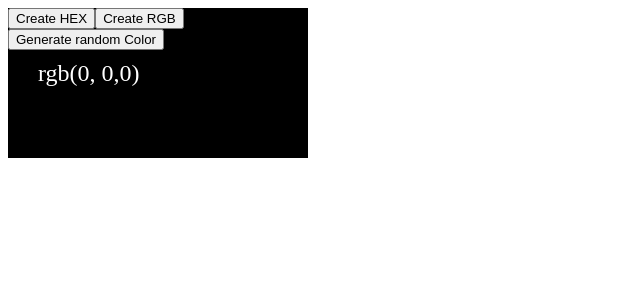
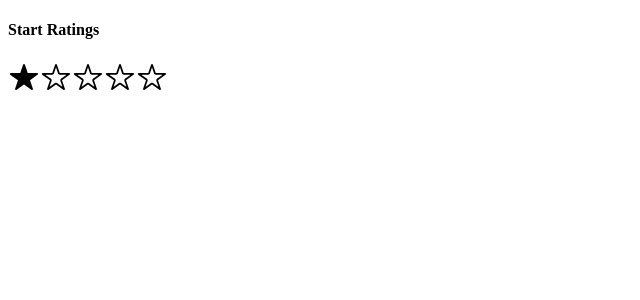
Before and after one commit to JGCZE/Accordion, a React (Vite) app: page / in a window 1280 px wide. Shown: the top 300 px of the page, without its empty margins (0-640 px from the left). Built offline with nearby package versions, Linux system fonts and the light colour scheme.

Commit message:
final stars rating

```diff
--- a/package.json
+++ b/package.json
@@ -11,7 +11,8 @@
   },
   "dependencies": {
     "react": "^18.2.0",
-    "react-dom": "^18.2.0"
+    "react-dom": "^18.2.0",
+    "react-icons": "^5.0.1"
   },
   "devDependencies": {
     "@types/react": "^18.2.55",
--- a/src/App.jsx
+++ b/src/App.jsx
@@ -1,13 +1,15 @@
 import './App.css'
 import Accordian from './components/accordion'
 import RandomColor from './components/random-color'
+import StarsRating from './components/starsRatings'
 
 function App() {
 
   return (
     <>
-     {/* <Accordian /> */}
-     <RandomColor />
+      {/* <Accordian /> */}
+      {/*  <RandomColor /> */}
+      <StarsRating />
     </>
   )
 }
--- /dev/null
+++ b/src/components/starsRatings/index.jsx
@@ -0,0 +1,42 @@
+import { useState } from "react";
+import { IoIosStarOutline } from "react-icons/io";
+import { IoIosStar } from "react-icons/io";
+import './styles.css'
+
+
+const StartRatings = () => {
+  const [rating, setRating] = useState(1);
+  const startingPoint = 5;
+
+  const settingValue = (value) => {
+    console.log(value);
+    setRating(value)
+  }
+
+  return (
+    <div>
+      <h4>Start Ratings</h4>
+      <div className="allStars">
+        <div className="oneStar">
+          {
+            [...Array(startingPoint)].map((_, index) =>
+            (
+              <span
+                key={index}
+                onMouseEnter={() => setRating(index + 1)}
+                onClick={() => settingValue(index + 1)}
+              >
+                { rating > index ?
+                  <IoIosStar />
+                :
+                  <IoIosStarOutline /> }
+              </span>
+            )
+          )}
+        </div>
+      </div>
+    </div>
+  )
+}
+
+export default StartRatings
--- /dev/null
+++ b/src/components/starsRatings/styles.css
@@ -0,0 +1,7 @@
+.allStars {
+  display: flex;
+  list-style: none;
+  font-size: 2rem;
+  color: #000000;
+  cursor: pointer;
+}
```
Also changed, not shown: 1 other file (tests, documents, lock files or other folders).
